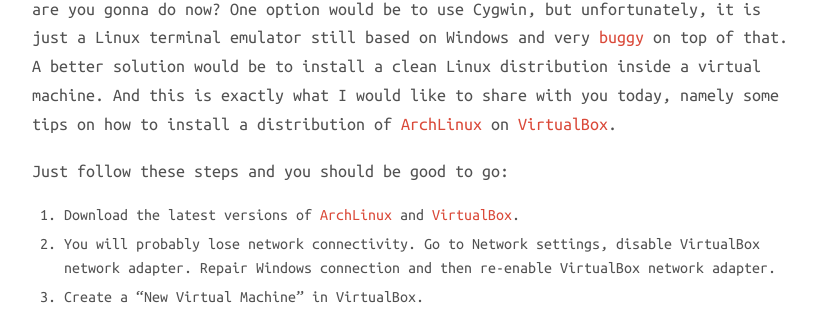
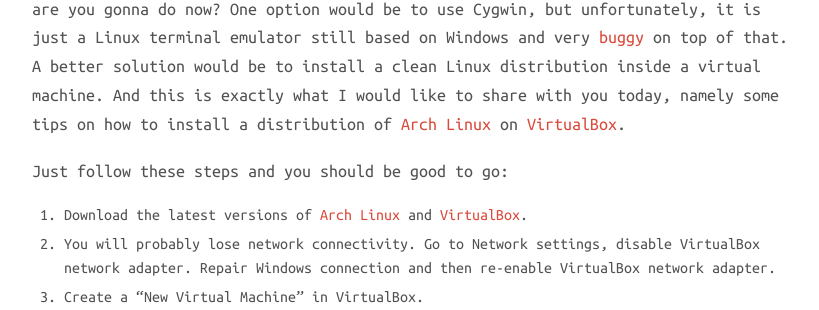
Before and after one commit to msilb/msilb.github.io, a Jekyll site: the page built from _posts/2015-1-8-installing-archlinux-on-virtualbox.md, in a window 1280 px wide and 900 px high, scrolled down 383 px. Shown: the part 145-455 px from the top of the window, without its empty margins (224-1043 px from the left). Built offline with Jekyll 4.4.1, drawn with Linux system fonts in a browser that asks for light colours; nearby versions of some CDN libraries; comment, search, counter and statistics services are not loaded.

Commit message:
Update 2015-1-8-installing-archlinux-on-virtualbox.md

```diff
--- a/_posts/2015-1-8-installing-archlinux-on-virtualbox.md
+++ b/_posts/2015-1-8-installing-archlinux-on-virtualbox.md
@@ -4,11 +4,11 @@
 comments: true
 ---
 
-Let's assume you love your Linux terminal to get things done (like I do). Let's also assume that the firm you're working for is forcing you to use Windows. Bugger! What are you gonna do now? One option would be to use Cygwin, but unfortunately, it is just a Linux terminal emulator still based on Windows and very [buggy](http://imgur.com/r/linux/var30) on top of that. A better solution would be to install a clean Linux distribution inside a virtual machine. And this is exactly what I would like to share with you today, namely some tips on how to install a distribution of [ArchLinux](http://archlinux.org) on [VirtualBox](http://virtualbox.org).
+Let's assume you love your Linux terminal to get things done (like I do). Let's also assume that the firm you're working for is forcing you to use Windows. Bugger! What are you gonna do now? One option would be to use Cygwin, but unfortunately, it is just a Linux terminal emulator still based on Windows and very [buggy](http://imgur.com/r/linux/var30) on top of that. A better solution would be to install a clean Linux distribution inside a virtual machine. And this is exactly what I would like to share with you today, namely some tips on how to install a distribution of [Arch Linux](http://archlinux.org) on [VirtualBox](http://virtualbox.org).
 
 Just follow these steps and you should be good to go:
 
-1. Download the latest versions of [ArchLinux](http://archlinux.org) and [VirtualBox](http://virtualbox.org).
+1. Download the latest versions of [Arch Linux](http://archlinux.org) and [VirtualBox](http://virtualbox.org).
 2. You will probably lose network connectivity. Go to Network settings, disable VirtualBox network adapter. Repair Windows connection and then re-enable VirtualBox network adapter.
 3. Create a "New Virtual Machine" in VirtualBox.
 	1. Give it a name of your choice.
```
